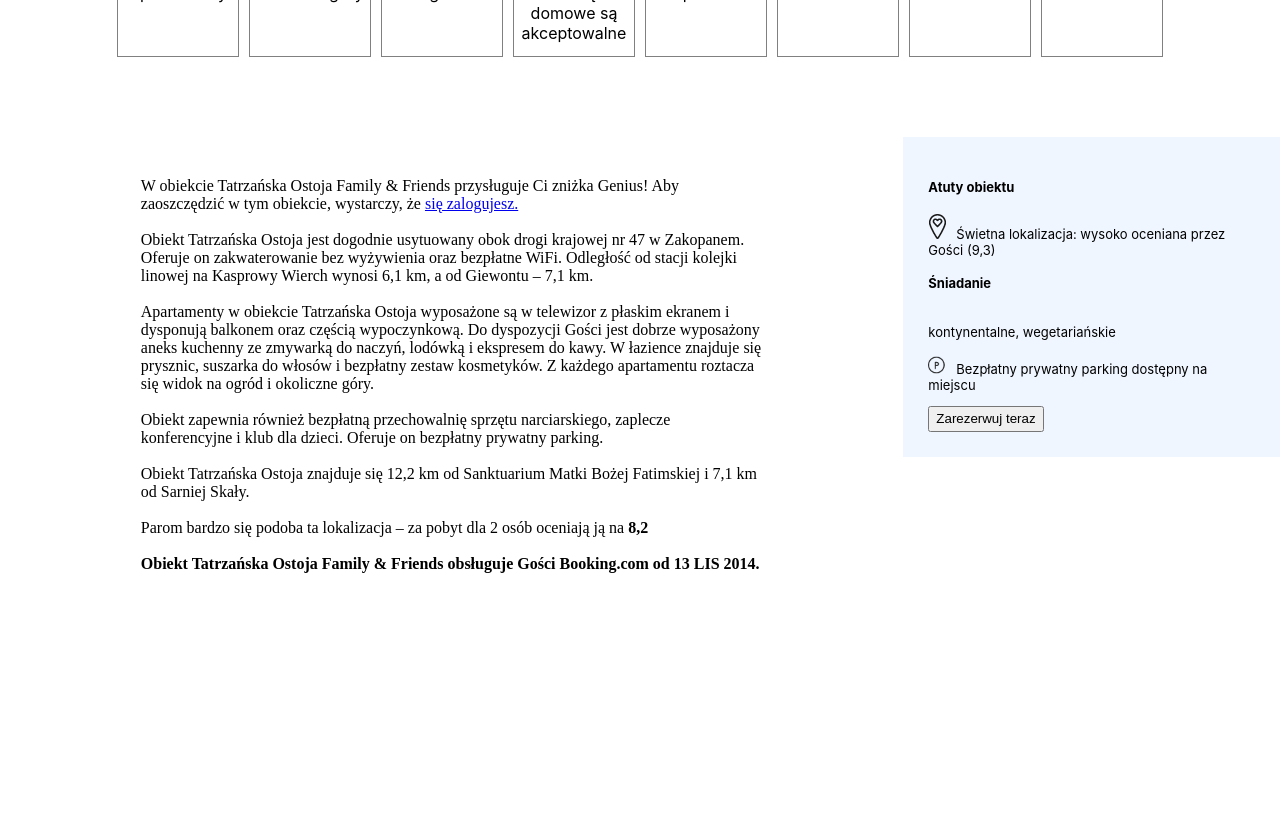
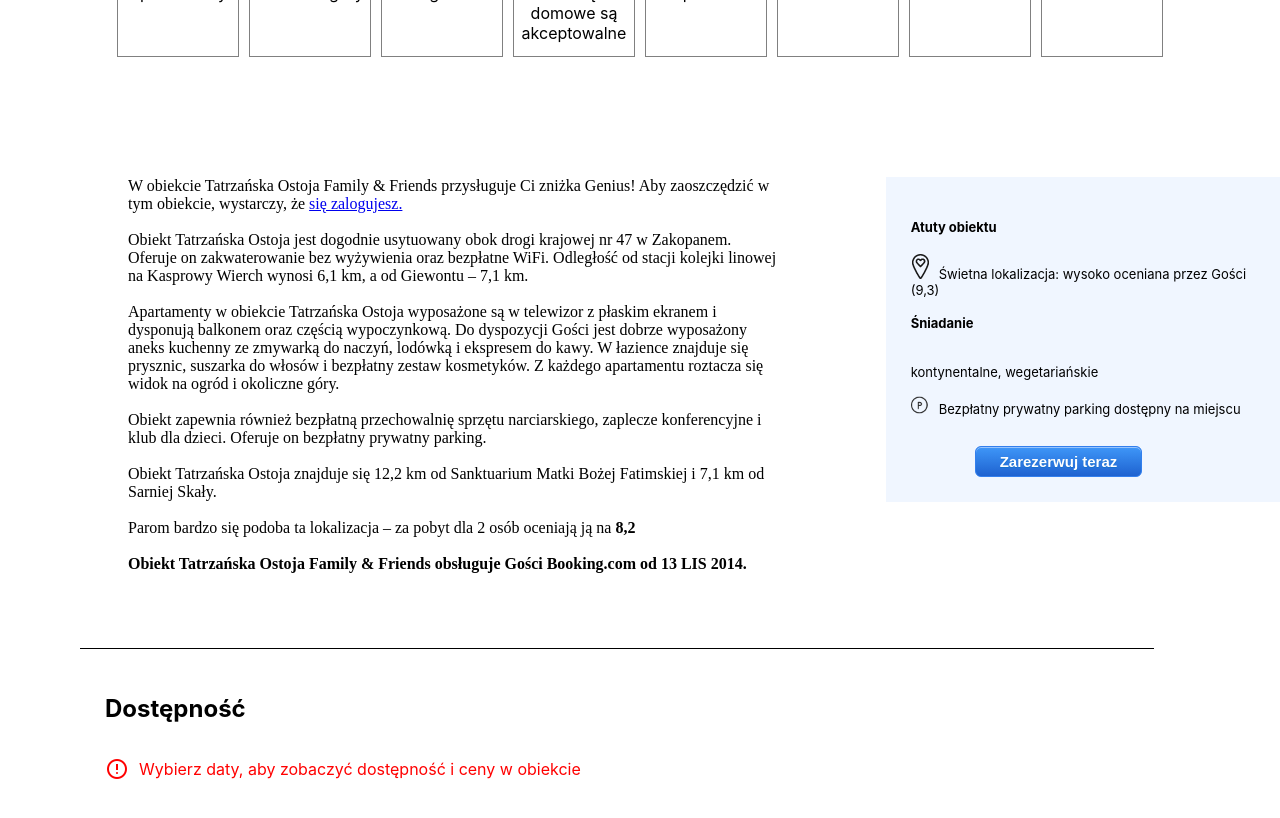
Before and after one commit to Selwat/StronaPensjonatuWGorach, a React (Create React App) app: page / in a window 1280 px wide. Shown: the part 1280-2098 px from the top of the page. Before the commit the page ends 1973 px from the top, so only its background shows below. Built offline with nearby package versions, Linux system fonts and the light colour scheme; a web font is replaced by a local one.

Commit message:
I added another page element called Dostepnosc

```diff
--- a/src/App.js
+++ b/src/App.js
@@ -4,6 +4,7 @@ import Galeria from "./Components/galeria";
 import Wyposazenie from "./Components/wyposazenie";
 import Opis from "./Components/opis";
 import Atuty from "./Components/AtutyObiektu";
+import Dostepnosc from "./Components/dostepnosc";
 import "./style.css";
 const App = () => {
     return(
@@ -15,6 +16,7 @@ const App = () => {
             <Opis />
             <Atuty />
             </div>
+            <Dostepnosc />
         </>
     );
 };
--- /dev/null
+++ b/src/Components/dostepnosc.js
@@ -0,0 +1,13 @@
+import React from "react";
+
+const Dostepnosc = () => {
+  return (
+  <div className="DostepnoscDiv">
+    <h2>Dostępność</h2>
+    <div className="DostepnoscUwaga"><span class="material-symbols-outlined">error</span><p>Wybierz daty, aby zobaczyć dostępność i ceny w obiekcie</p> </div>
+
+  </div>
+  );
+};
+
+export default Dostepnosc;
--- a/src/style.css
+++ b/src/style.css
@@ -160,7 +160,7 @@ body {
     text-align: left;
     width: 700px;
     font-family: 'Combo', cursive;
-    margin: 15vh 11vw;
+    margin: 15vh 8vw 0vw 10vw;
 }
 .bold {
     font-weight: bold;
@@ -168,7 +168,7 @@ body {
 
 .AtutyDiv {
     display: block;
-    margin: 10vh 0vw;
+    margin: 15vh 0vw;
     background: #f0f6ff;
     padding: 25px;
     font-size: 13px;
@@ -179,15 +179,54 @@ body {
     padding-right:10px;
 
 }
-.buttonAtuty{
-    display: inline-flex;
-    box-sizing:content-box;
-    line-height: 20px;
+.buttonAtuty {
+	box-shadow:inset 0px 1px 0px 0px #97c4fe;
+	background:linear-gradient(to bottom, #3d94f6 5%, #1e62d0 100%);
+	background-color:#3d94f6;
+	border-radius:6px;
+	border:1px solid #337fed;
+	display:inline-block;
+	cursor:pointer;
+	color:#ffffff;
+	font-family:Arial;
+	font-size:15px;
+	font-weight:bold;
+	padding:6px 24px;
+	text-decoration:none;
+	text-shadow:0px 1px 0px #1570cd;
     position: static;
-
+    margin-left: 5vw;
+    margin-top: 2vh;
 
 }
+.buttonAtuty:hover {
+	background:linear-gradient(to bottom, #1e62d0 5%, #3d94f6 100%);
+	background-color:#1e62d0;
+}
+.buttonAtuty:active {
+	position:relative;
+	top:1px;
+}
+
 
 .OpisWApp {
     display: flex;
 }
+
+.DostepnoscDiv{
+    border-top: 0.2px solid black;
+    width: 80vw;
+    margin: 2vw 10vh;
+    display: block;
+    padding: 25px;
+    height: min-content;
+    ;
+}
+.DostepnoscUwaga{
+    color: red;
+    display: flex;
+    flex-direction:row;
+}
+.DostepnoscUwaga .material-symbols-outlined{
+    margin: 14px 10px 0px 0px;
+}
```
